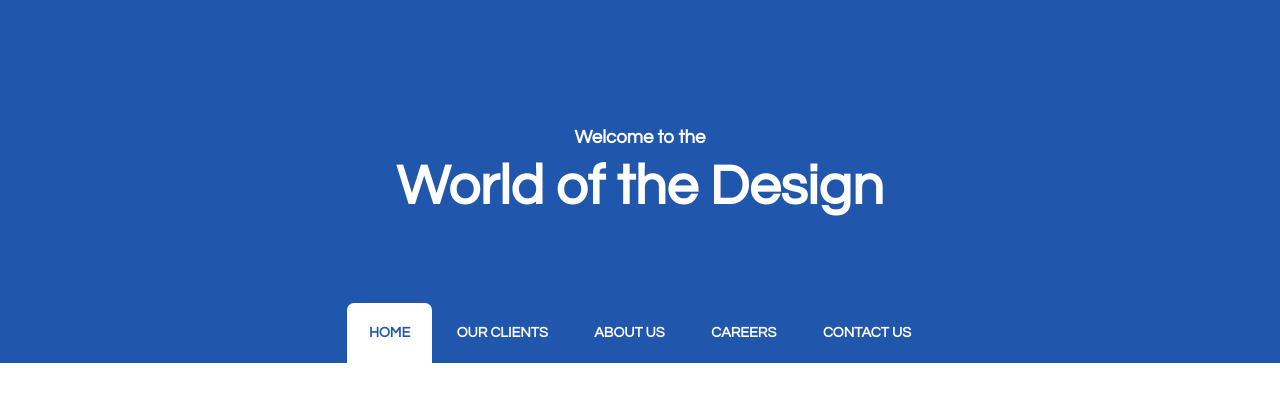
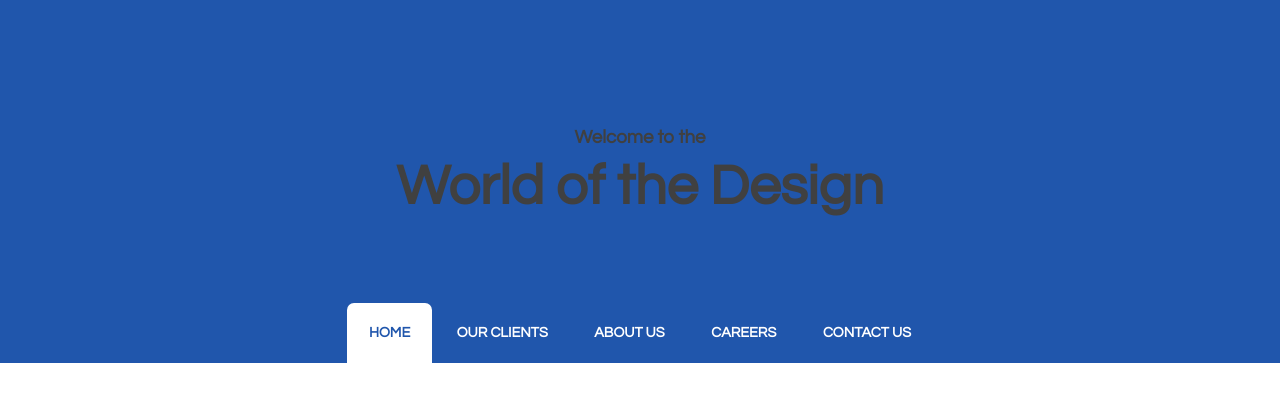
Before and after one commit to gsdhaval/test, a PHP site: page / in a window 1280 px wide. Shown: the top 420 px of the page. Run offline with PHP 8.4, Linux system fonts and the light colour scheme.

Commit message:
Change in default css

```diff
--- a/default.css
+++ b/default.css
@@ -752,8 +752,3 @@
 		text-align: center;
 		color: #FFFFFF;
 	}
-
-	.wc-head
-	{
-		color: white;
-	}
```
